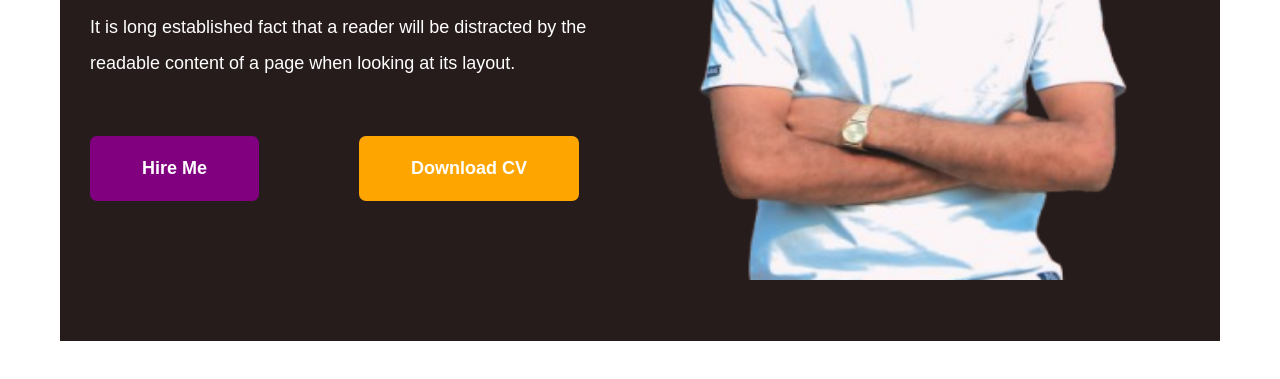
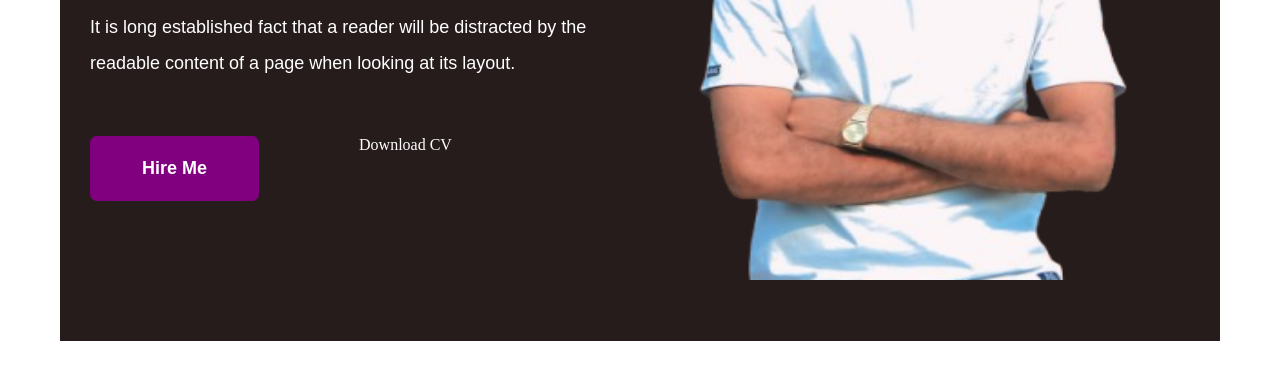
Before and after one commit to Ishwar-gupta/Wordpress-site, a plain HTML site: page index1.html in a window 1280 px wide. Shown: the part 429-808 px from the top of the page. Drawn offline with Linux system fonts and the light colour scheme.

Commit message:
Update index1.html

```diff
--- a/index1.html
+++ b/index1.html
@@ -31,7 +31,7 @@
 readable content of a page when looking at its layout.</pre></div>
             <div class="btm">
                <button type="menu" id="hire">Hire Me</button>
-               <button id="cv"> Download CV</button>
+              <a href="./79bf01a693e459f9b7c9f225223163fc.jpg" download>Download CV</a>
             </div>
         </div>
         <div class="data2">
```
